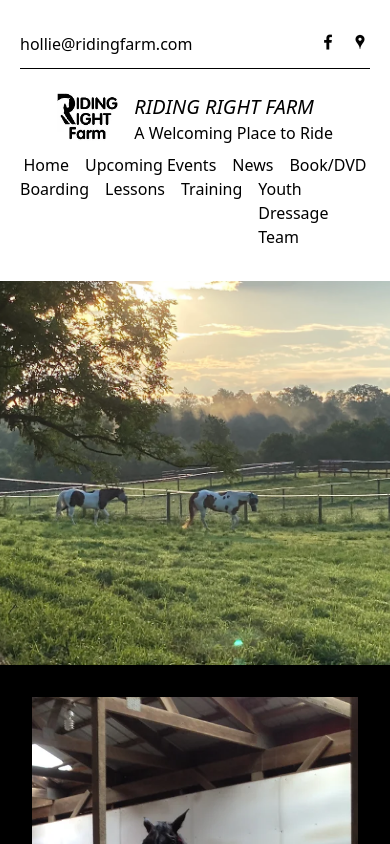
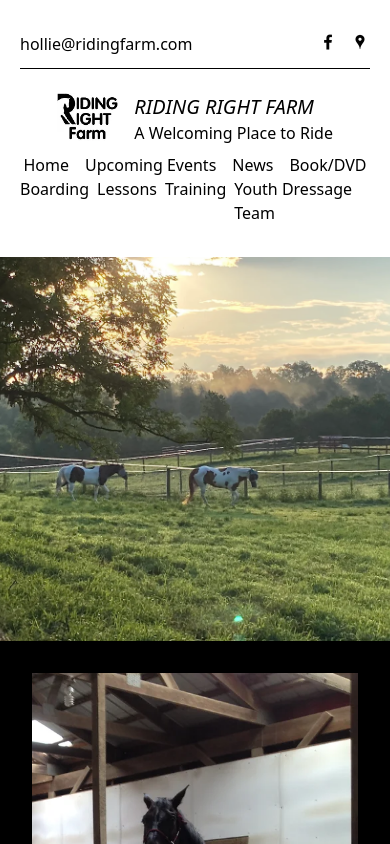
Before and after one commit to dmcvicar/riding_right_farm, a Next.js app: page /boarding in a window 390 px wide. Shown: the top 844 px of the page. Built offline with nearby package versions, Linux system fonts and the light colour scheme.

Commit message:
fix contact form on mobile

```diff
--- a/src/app/page.tsx
+++ b/src/app/page.tsx
@@ -141,7 +141,7 @@ export default function Page() {
       <div className="flex flex-col items-center justify-center pb-12 pt-24">
         <div className="flex flex-col flex-wrap gap-8 px-16 md:flex-row">
           <img
-            className="max-w-[460px]"
+            className="w-screen md:max-w-[460px]"
             src="/images/contact.webp"
             alt="Contact"
           />
--- a/src/app/template.tsx
+++ b/src/app/template.tsx
@@ -7,7 +7,7 @@ interface SubMenuItemProps {
 }
 
 function SubMenuItems({ dropdown }: SubMenuItemProps) {
-  let tl_classes = "flex gap-4 justify-center z-10 bg-white ";
+  let tl_classes = "flex gap-2 justify-center z-10 bg-white ";
   if (dropdown) {
     tl_classes =
       tl_classes +
```
